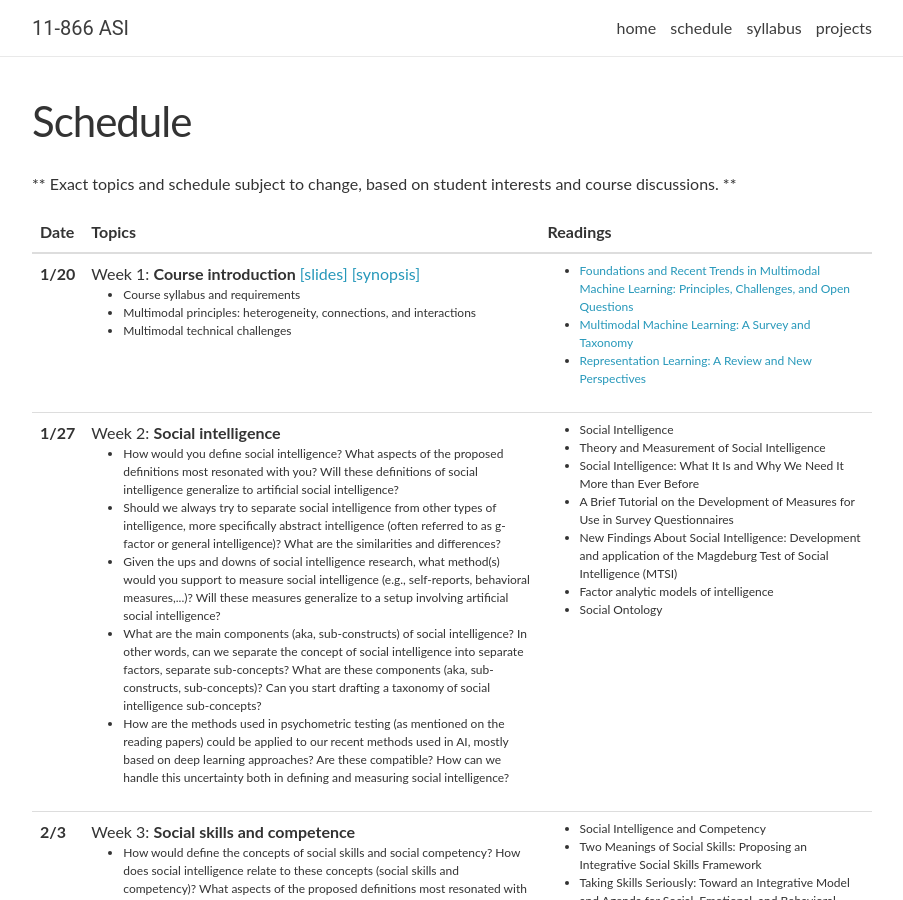
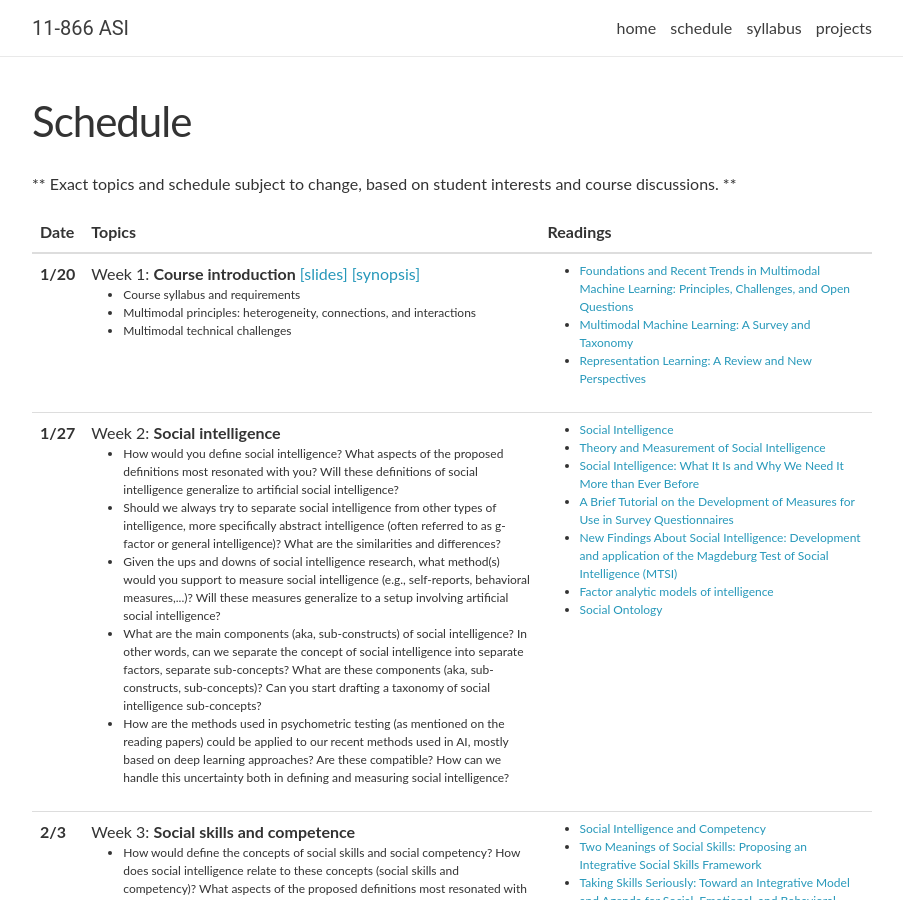
Before and after one commit to CMU-MultiComp-Lab/asi-course, a Jekyll site: the page built from spring2023/_pages/schedule.md, in a window 1280 px wide and 900 px high. Shown: the whole window, without its empty margins (188-1091 px from the left). Built offline with Jekyll 4.4.1, drawn with Linux system fonts in a browser that asks for light colours; nearby versions of some CDN libraries; comment, search, counter and statistics services are not loaded.

```diff
--- a/_data/lectures_2023.yml
+++ b/_data/lectures_2023.yml
@@ -21,13 +21,13 @@
     - What are the main components (aka, sub-constructs) of social intelligence? In other words, can we separate the concept of social intelligence into separate factors, separate sub-concepts? What are these components (aka, sub-constructs, sub-concepts)? Can you start drafting a taxonomy of social intelligence sub-concepts?
     - How are the methods used in psychometric testing (as mentioned on the reading papers) could be applied to our recent methods used in AI, mostly based on deep learning approaches? Are these compatible? How can we handle this uncertainty both in defining and measuring social intelligence?
   readings:
-    - Social Intelligence
-    - Theory and Measurement of Social Intelligence
-    - Social Intelligence&#58; What It Is and Why We Need It More than Ever Before
-    - A Brief Tutorial on the Development of Measures for Use in Survey Questionnaires
-    - New Findings About Social Intelligence&#58; Development and application of the Magdeburg Test of Social Intelligence (MTSI)
-    - Factor analytic models of intelligence
-    - Social Ontology
+    - <a href="https://www.cambridge.org/core/books/cambridge-handbook-of-intelligence/social-intelligence/F67FA4968601383429B8ED0068B68233">Social Intelligence</a> <br/>
+    - <a href="https://www.researchgate.net/publication/27458405_Theory_and_Measurement_of_Social_Intelligence_as_a_Cognitive_Performance_Construct">Theory and Measurement of Social Intelligence</a> <br/>
+    - <a href="https://link.springer.com/chapter/10.1007/978-3-030-34964-6_1">Social Intelligence&#58; What It Is and Why We Need It More than Ever Before</a> <br/>
+    - <a href="https://journals.sagepub.com/doi/10.1177/109442819800100106">A Brief Tutorial on the Development of Measures for Use in Survey Questionnaires</a> <br/>
+    - <a href="https://www.researchgate.net/publication/263938242_New_Findings_About_Social_Intelligence_Development_and_Application_of_the_Magdeburg_Test_of_Social_Intelligence_MTSI">New Findings About Social Intelligence&#58; Development and application of the Magdeburg Test of Social Intelligence (MTSI)</a> <br/>
+    - <a href="https://www.cambridge.org/core/books/abs/cambridge-handbook-of-intelligence/factoranalytic-models-of-intelligence/212FF51624F238307B592E50E23181E3">Factor analytic models of intelligence</a> <br/>
+    - <a href="https://plato.stanford.edu/entries/social-ontology/">Social Ontology</a> <br/>
 
 - date: 2/3
   title: >
@@ -39,11 +39,11 @@
     - Social skills and competency are often discussed in relationship with human personality traits. Should we think of social skills as long-term traits, or more shorter-term? More contextualized? Are they learned or innate?
     - Start thinking on how we can build a framework that integrates social intelligence, social skills and social competency? How to evaluate such a framework? How to study this very large problem of artificial social intelligence in a systematic way, over many years?  What would be your proposed research agenda?
   readings:
-    - Social Intelligence and Competency
-    - Two Meanings of Social Skills&#58; Proposing an Integrative Social Skills Framework
-    - Taking Skills Seriously&#58; Toward an Integrative Model and Agenda for Social, Emotional, and Behavioral Skills
-    - Social Effectiveness in Organizations&#58; Construct Validity and Research Directions
-    - Towards an Integrative Taxonomy of Social-Emotional Competences
+    - <a href="  ">Social Intelligence and Competency</a> <br/>
+    - <a href="  ">Two Meanings of Social Skills&#58; Proposing an Integrative Social Skills Framework</a> <br/>
+    - <a href="  ">Taking Skills Seriously&#58; Toward an Integrative Model and Agenda for Social, Emotional, and Behavioral Skills</a> <br/>
+    - <a href="  ">Social Effectiveness in Organizations&#58; Construct Validity and Research Directions</a> <br/>
+    - <a href="  ">Towards an Integrative Taxonomy of Social-Emotional Competences</a> <br/>
 
 - date: 2/10
   title: >
@@ -56,13 +56,13 @@
     - Can you identify examples and use cases where clearly a situation is referring to emotional intelligence and not social intelligence? Or vice-versa?
     - What are the skills and/or abilities would you expect an AI system to have so that we can call it emotionally intelligent? Is there a core set of skills/abilities that are particularly important? We could call them the “core skills/abilities”. What would be the core set of abilities and skills for social intelligence? Social competence?
   readings:
-    - What are emotions? And how can they be measured?
-    - Emotional Intelligence&#58; Toward a Consensus of Models and Measures
-    - Componential Emotion Theory Can Inform Models of Emotional Competence
-    - Emotional Expressions Reconsidered&#58; Challenges to Inferring Emotion From Human Facial Movements
-    - Practical Intelligence, Emotional Intelligence, and Social Intelligence
-    - Emotional Intelligence
-    - Emotional Intelligence Measures&#58; A Systematic Review
+    - <a href="  ">What are emotions? And how can they be measured?</a> <br/>
+    - <a href="  ">Emotional Intelligence&#58; Toward a Consensus of Models and Measures</a> <br/>
+    - <a href="  ">Componential Emotion Theory Can Inform Models of Emotional Competence</a> <br/>
+    - <a href="  ">Emotional Expressions Reconsidered&#58; Challenges to Inferring Emotion From Human Facial Movements</a> <br/>
+    - <a href="  ">Practical Intelligence, Emotional Intelligence, and Social Intelligence</a> <br/>
+    - <a href="  ">Emotional Intelligence</a> <br/>
+    - <a href="  ">Emotional Intelligence Measures&#58; A Systematic Review</a> <br/>
 
 - date: 2/17
   title: >
```
